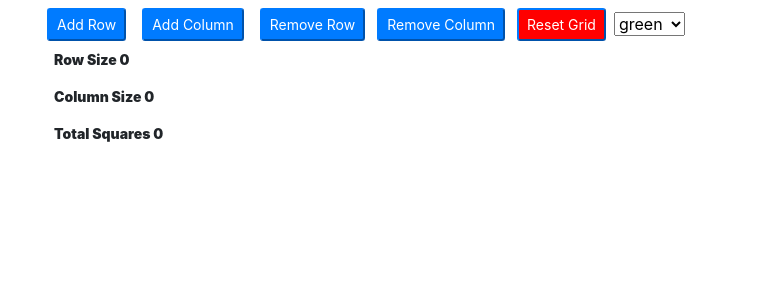
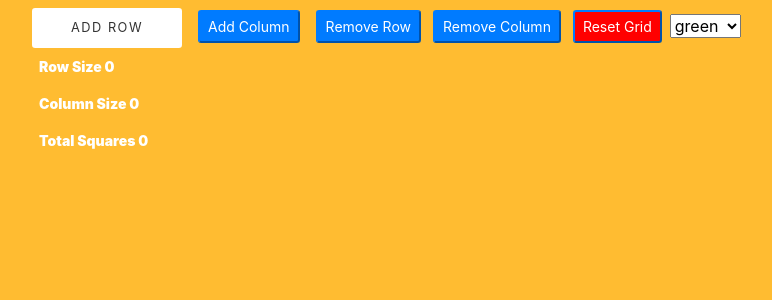
Before and after one commit to JingWen1113/CSCI39547_Assignment4, a React (Create React App) app: page / in a window 1280 px wide. Shown: the top 300 px of the page, without its empty margins (61-833 px from the left). Built offline with nearby package versions, Linux system fonts and the light colour scheme.

Commit message:
added themeColor.jsx file complete close # 4

```diff
--- a/package.json
+++ b/package.json
@@ -9,7 +9,8 @@
     "bootstrap": "^4.5.0",
     "react": "^16.13.1",
     "react-dom": "^16.13.1",
-    "react-scripts": "3.4.1"
+    "react-scripts": "3.4.1",
+    "styled-components": "^5.1.1"
   },
   "scripts": {
     "start": "react-scripts start",
--- a/src/App.js
+++ b/src/App.js
@@ -2,6 +2,11 @@ import React, { Component } from "react";
 import ReactDOM from "react-dom";
 import ButtonLayout from "./components/ButtonLayout";
 import GridLayout from "./components/GridLayout";
+import {
+  ThemeackgroundColor,
+  ThemebuttonColor,
+  ThemeContentColor,
+} from "./components/themeColor";
 
 class App extends Component {
   constructor(props) {
@@ -171,7 +176,7 @@ class App extends Component {
   render() {
     const { rows, cols, selectedColor } = this.state;
     return (
-      <div className="container" ref={this.myRef}>
+      <ThemeackgroundColor className="container" ref={this.myRef}>
         <ButtonLayout
           addRow={this.addRow}
           addCol={this.addCol}
@@ -186,6 +191,7 @@ class App extends Component {
           rows={rows}
           cols={cols}
         />
+
         <GridLayout
           rows={rows}
           cols={cols}
@@ -193,7 +199,7 @@ class App extends Component {
           onMouseRelease={this.onMouseRelease}
           onMouseDown={this.onMouseDown}
         />
-      </div>
+      </ThemeackgroundColor>
     );
   }
 }
--- a/src/components/ButtonLayout.jsx
+++ b/src/components/ButtonLayout.jsx
@@ -2,6 +2,11 @@ import React, { Component } from "react";
 import "../css/ButtonLayout.css";
 import SelectOptions from "./SelectOptions";
 import GridInfo from "./GridInfo";
+import {
+  ThemeackgroundColor,
+  ThemebuttonColor,
+  ThemeContentColor,
+} from "./themeColor";
 
 class ButtonLayout extends Component {
   state = { rows: this.props.rows, cols: this.props.cols };
@@ -25,9 +30,12 @@ class ButtonLayout extends Component {
     const { rows, cols } = this.state;
     return (
       <div className="container">
-        <button className="btn-sm btn-primary m-2" onClick={this.props.addRow}>
+        <ThemebuttonColor
+          className="btn-sm btn-primary m-2"
+          onClick={this.props.addRow}
+        >
           Add Row
-        </button>
+        </ThemebuttonColor>
         <button className="btn-sm btn-primary m-2" onClick={this.props.addCol}>
           Add Column
         </button>
--- /dev/null
+++ b/src/components/themeColor.jsx
@@ -0,0 +1,95 @@
+//this is the theme color componenet, will add 6 colors with 20% each gradient animatioin.
+//inspired by June Pride month!
+
+import styled, { css } from "styled-components";
+
+const ThemeackgroundColor = styled.div`
+  height: 100vh;
+  width: 100%;
+  color: white;
+  max-width: 100%;
+
+  /* Chrome, Safari, Opera */
+-webkit-animation-name:myfirst;
+-webkit-animation-duration:20s;
+-webkit-animation-timing-function:linear;
+-webkit-animation-delay:0s;
+-webkit-animation-iteration-count:infinite;
+-webkit-animation-direction:alternate;
+-webkit-animation-play-state:running;
+/* Standard syntax */
+animation-name:LGBTFlagColors;
+animation-duration:20s;
+animation-timing-function:linear;
+animation-delay:0s;
+animation-iteration-count:infinite;
+animation-direction:alternate;
+animation-play-state:running;
+}
+
+
+/* Animation keyframe */
+/* Chrome, Safari, Opera */
+@-webkit-keyframes LGBTFlagColors
+{
+0%   {background: #FF0018; left:0px; top:0px;}
+20%  {background: #FFA52C; left:0px; top:0px;}
+40%  {background: #FFFF41; left:0px; top:0px;}
+60%  {background: #008018; left:0px; top:0px;}
+80%  {background: #0000F9; left:0px; top:0px;}
+100% {background: #86007D; left:0px; top:0px;}
+}
+
+/* Standard syntax */
+@keyframes LGBTFlagColors
+{
+0%   {background: #FF0018; left:0px; top:0px;}
+20%  {background: #FFA52C; left:0px; top:0px;}
+40%  {background: #FFFF41; left:0px; top:0px;}
+60%  {background: #008018; left:0px; top:0px;}
+80%  {background: #0000F9; left:0px; top:0px;}
+100% {background: #86007D; left:0px; top:0px;}
+}
+`;
+
+const ThemebuttonColor = styled.button`
+  display: inline-flex;
+  height: 40px;
+  width: 150px;
+  border: 2px solid #fff;
+  margin: 20px 20px 20px 20px;
+  color: #333;
+  background: #fff;
+  text-transform: uppercase;
+  text-decoration: none;
+  font-size: 0.8em;
+  letter-spacing: 1.5px;
+  align-items: center;
+  justify-content: center;
+  overflow: hidden;
+
+  &:hover {
+    background-image: linear-gradient(
+      70deg,
+      #ff0018,
+      #ffa52c,
+      #ffff41,
+      #008018,
+      #0000f9,
+      #86007d
+    );
+    color: white;
+    font-weight: bold;
+    border-color: white;
+  }
+`;
+
+const ThemeContentColor = styled.button`
+  background: blue;
+  width: 100%;
+  color: white;
+  margin: 0 1em;
+  padding: 0.25em 1em;
+`;
+
+export { ThemeackgroundColor, ThemebuttonColor, ThemeContentColor };
```
Also changed, not shown: 1 other file (tests, documents, lock files or other folders).
